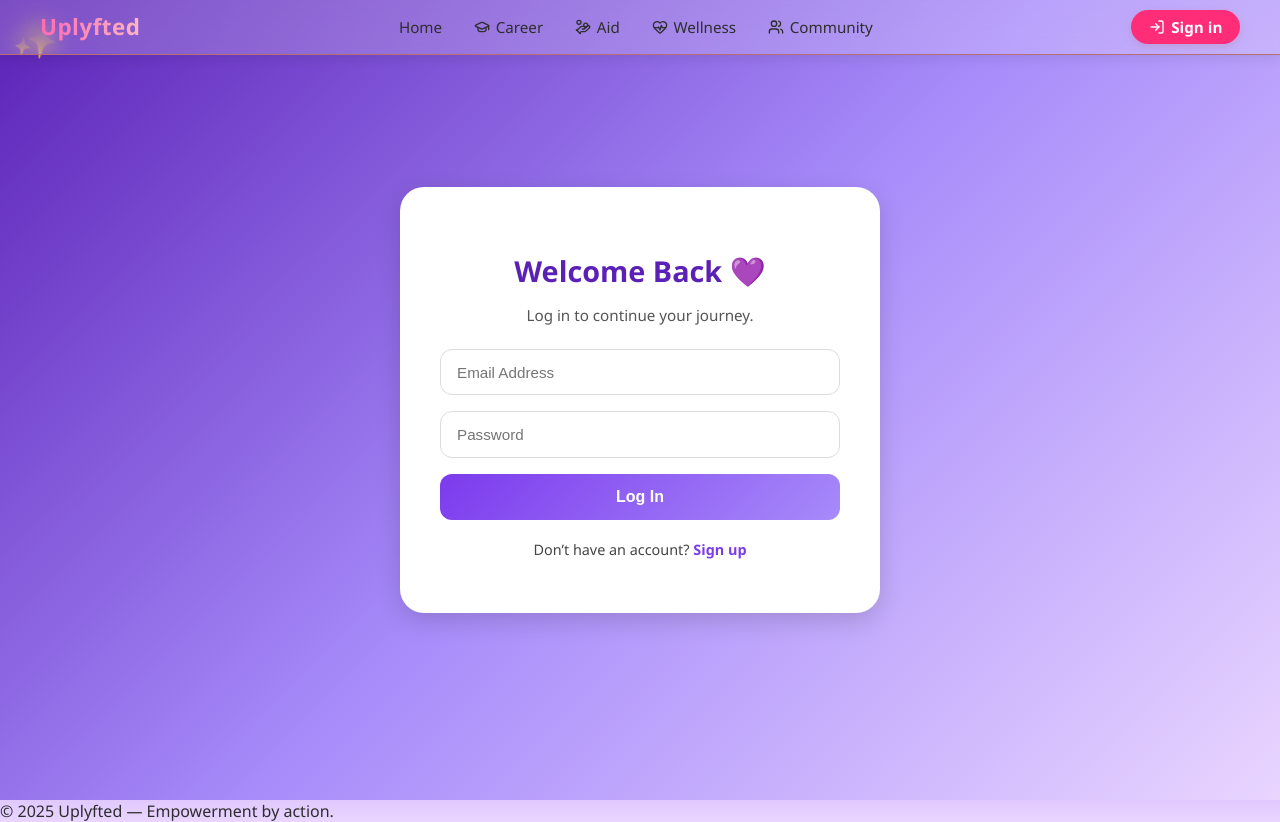
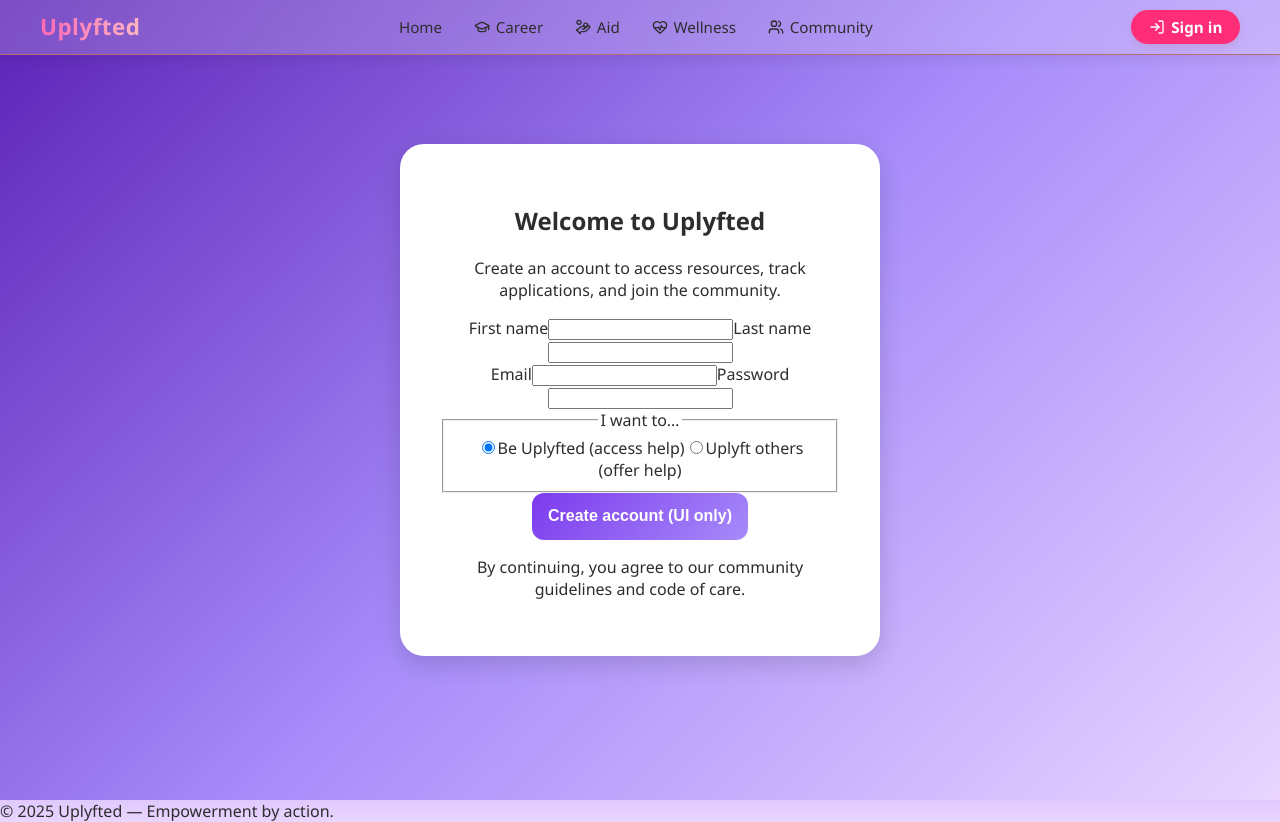
Before and after one commit to Sparshar-Njuguna/UPLYFTED, a React (Vite) app: page /auth in a window 1280 px wide. Built offline with nearby package versions, Linux system fonts and the light colour scheme.

Commit message:
Changed up the structure in Auth.jsx

```diff
--- a/src/pages/Auth.jsx
+++ b/src/pages/Auth.jsx
@@ -1,48 +1,82 @@
-import { useState } from "react";
-import { motion } from "framer-motion";
+// src/pages/Auth.jsx
+import { useMemo } from "react";
+import { useSearchParams } from "react-router-dom";
 import "../styles/Auth.css";
 
 export default function Auth() {
-  const [isLogin, setIsLogin] = useState(true);
+  const [params] = useSearchParams();
+  const role = params.get("role"); // "recipient" or "helper"
+  const title = useMemo(() => {
+    if (role === "helper") return "Sign up to Uplyft";
+    if (role === "recipient") return "Sign up to be Uplyfted";
+    return "Welcome to Uplyfted";
+  }, [role]);
 
   return (
-    <div className="auth-page">
-      {/* Corner decoration */}
-      <div className="corner-decor">✨</div>
-
-      <motion.div
-        className="auth-card"
-        initial={{ opacity: 0, y: 40 }}
-        animate={{ opacity: 1, y: 0 }}
-        transition={{ duration: 0.6 }}
-      >
-        <h2 className="auth-title">{isLogin ? "Welcome Back 💜" : "Join Us 🩷"}</h2>
-        <p className="auth-subtitle">
-          {isLogin ? "Log in to continue your journey." : "Create your account and get started."}
+    <section className="auth-page">
+      <div className="auth-card">
+        <h2>{title}</h2>
+        <p>
+          Create an account to access resources, track applications, and join
+          the community.
         </p>
 
-        <form className="auth-form">
-          {!isLogin && (
-            <input type="text" placeholder="Your Name" className="auth-input" />
-          )}
-          <input type="email" placeholder="Email Address" className="auth-input" />
-          <input type="password" placeholder="Password" className="auth-input" />
+        <form>
+          <div className="name-row">
+            <label>
+              First name
+              <input type="text" />
+            </label>
+            <label>
+              Last name
+              <input type="text" />
+            </label>
+          </div>
 
-          <motion.button
-            whileTap={{ scale: 0.95 }}
-            className="auth-btn"
-          >
-            {isLogin ? "Log In" : "Sign Up"}
-          </motion.button>
+          <label>
+            Email
+            <input type="email" />
+          </label>
+
+          <label>
+            Password
+            <input type="password" />
+          </label>
+
+          <fieldset>
+            <legend>I want to…</legend>
+            <div className="role-options">
+              <label className="role-pill">
+                <input
+                  type="radio"
+                  name="role"
+                  value="recipient"
+                  defaultChecked={role !== "helper"}
+                />
+                <span>Be Uplyfted (access help)</span>
+              </label>
+              <label className="role-pill">
+                <input
+                  type="radio"
+                  name="role"
+                  value="helper"
+                  defaultChecked={role === "helper"}
+                />
+                <span>Uplyft others (offer help)</span>
+              </label>
+            </div>
+          </fieldset>
+
+          <button type="button" className="auth-btn">
+            Create account (UI only)
+          </button>
+
+          <p className="fine-print">
+            By continuing, you agree to our community guidelines and code of
+            care.
+          </p>
         </form>
-
-        <p className="auth-toggle">
-          {isLogin ? "Don’t have an account?" : "Already have an account?"}{" "}
-          <span onClick={() => setIsLogin(!isLogin)}>
-            {isLogin ? "Sign up" : "Log in"}
-          </span>
-        </p>
-      </motion.div>
-    </div>
+      </div>
+    </section>
   );
 }
```
